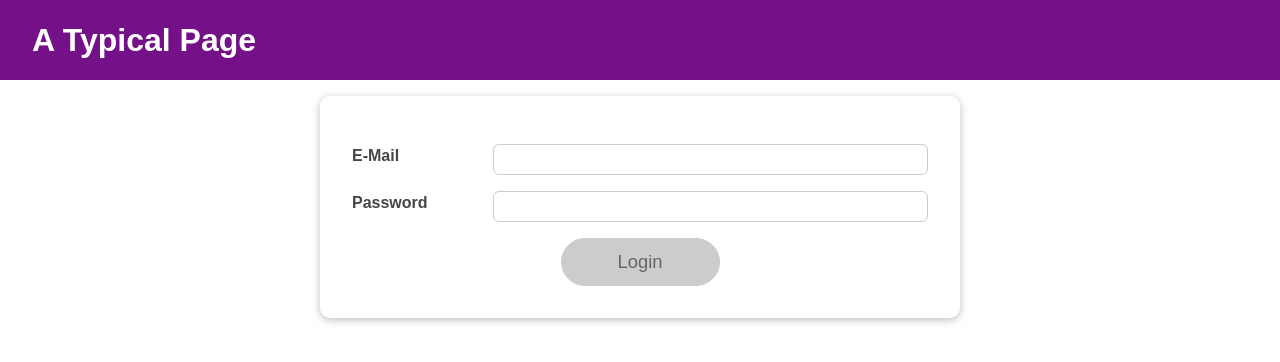
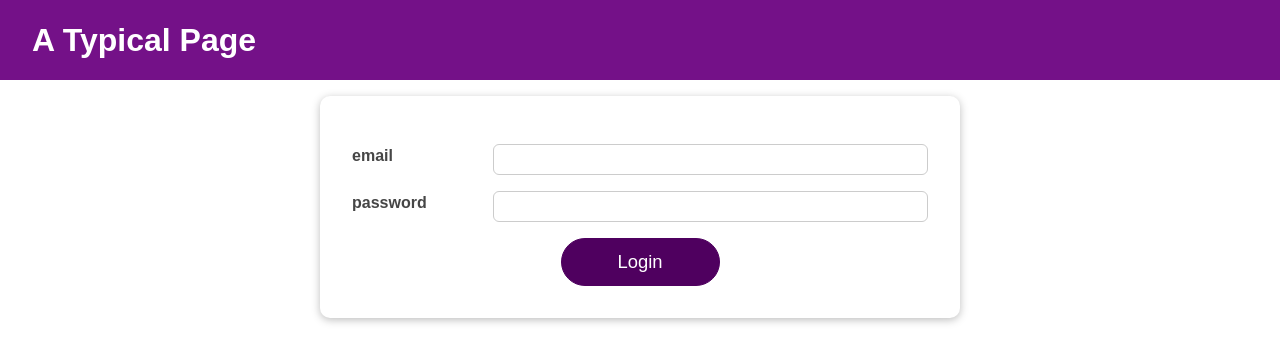
Before and after one commit to wantop1/react-complete-guide, a React (Create React App) app: page / in a window 1280 px wide. Shown: the top 362 px of the page. Built offline with nearby package versions, Linux system fonts and the light colour scheme.

Commit message:
feat: auth Context API, forwardRef Input

```diff
--- a/src/App.js
+++ b/src/App.js
@@ -1,35 +1,18 @@
-import React, { useState, useEffect } from 'react';
+import React, { useContext } from "react";
 
-import Login from './components/Login/Login';
-import Home from './components/Home/Home';
-import MainHeader from './components/MainHeader/MainHeader';
+import Login from "./components/Login/Login";
+import Home from "./components/Home/Home";
+import MainHeader from "./components/MainHeader/MainHeader";
+import AuthContext from "./store/auth-context";
 
 function App() {
-  const [isLoggedIn, setIsLoggedIn] = useState(false);
-
-  useEffect(()=>{
-    const storedLoggedInInfo = localStorage.getItem('isLoggedIn');
-    if(storedLoggedInInfo ==='1') {
-      setIsLoggedIn(true);
-    }
-  },[])
-
-  const loginHandler = (email, password) => {
-    localStorage.setItem('isLoggedIn', '1');
-    setIsLoggedIn(true);
-  };
-
-  const logoutHandler = () => {
-    localStorage.removeItem('isLoggedIn');
-    setIsLoggedIn(false);
-  };
-
+  const ctx = useContext(AuthContext);
   return (
     <React.Fragment>
-      <MainHeader isAuthenticated={isLoggedIn} onLogout={logoutHandler} />
+      <MainHeader />
       <main>
-        {!isLoggedIn && <Login onLogin={loginHandler} />}
-        {isLoggedIn && <Home onLogout={logoutHandler} />}
+        {!ctx.isLoggedIn && <Login />}
+        {ctx.isLoggedIn && <Home />}
       </main>
     </React.Fragment>
   );
--- a/src/components/Home/Home.js
+++ b/src/components/Home/Home.js
@@ -1,12 +1,16 @@
-import React from 'react';
+import React,{useContext} from 'react';
+import AuthContext from '../../store/auth-context';
+import Button from '../UI/Button/Button';
 
 import Card from '../UI/Card/Card';
 import classes from './Home.module.css';
 
 const Home = (props) => {
+  const authCtx = useContext(AuthContext);
   return (
     <Card className={classes.home}>
       <h1>Welcome back!</h1>
+      <Button onClick = {authCtx.onLogout}>Logout</Button>
     </Card>
   );
 };
--- a/src/components/Login/Login.js
+++ b/src/components/Login/Login.js
@@ -1,8 +1,16 @@
-import React, { useState, useReducer, useEffect } from "react";
+import React, {
+  useState,
+  useReducer,
+  useEffect,
+  useContext,
+  useRef,
+} from "react";
 
 import Card from "../UI/Card/Card";
 import classes from "./Login.module.css";
 import Button from "../UI/Button/Button";
+import Input from "../UI/Input/Input";
+import AuthContext from "../../store/auth-context";
 
 const emailReducer = (state, action) => {
   if (action.type === "USER_INPUT") {
@@ -43,6 +51,11 @@
     isValid: undefined,
   });
 
+  const authCtx = useContext(AuthContext);
+
+  const emailInputRef = useRef();
+  const passwordInputRef = useRef();
+
   const [formIsValid, setFormIsValid] = useState(false);
 
   const { isValid: emailIsValid } = emailState;
@@ -78,42 +91,42 @@
 
   const submitHandler = (event) => {
     event.preventDefault();
-    props.onLogin(emailState.value, passwordState.value);
+    if (formIsValid) {
+      authCtx.onLogin(emailState.value, passwordState.value);
+    } else if (!emailIsValid) {
+      emailInputRef.current.focus();
+    } else {
+      passwordInputRef.current.focus();
+    }
   };
 
   return (
     <Card className={classes.login}>
       <form onSubmit={submitHandler}>
-        <div
-          className={`${classes.control} ${
-            emailState.isValid === false ? classes.invalid : ""
-          }`}
-        >
-          <label htmlFor="email">E-Mail</label>
-          <input
+        <Input
+          ref={emailInputRef}
+          id="email"
+          label="email"
           type="email"
-            id="email"
+          isValid={emailIsValid}
           value={emailState.value}
           onChange={emailChangeHandler}
           onBlur={validateEmailHandler}
         />
-        </div>
-        <div
-          className={`${classes.control} ${
-            passwordState.isValid === false ? classes.invalid : ""
-          }`}
-        >
-          <label htmlFor="password">Password</label>
-          <input
+
+        <Input
+          ref={passwordInputRef}
+          id="password"
+          label="password"
           type="password"
-            id="password"
+          isValid={passwordIsValid}
           value={passwordState.value}
           onChange={passwordChangeHandler}
           onBlur={validatePasswordHandler}
         />
-        </div>
+
         <div className={classes.actions}>
-          <Button type="submit" className={classes.btn} disabled={!formIsValid}>
+          <Button type="submit" className={classes.btn}>
             Login
           </Button>
         </div>
--- a/src/components/Login/Login.module.css
+++ b/src/components/Login/Login.module.css
@@ -5,52 +5,6 @@
   padding: 2rem;
 }
 
-.control {
-  margin: 1rem 0;
-  display: flex;
-  align-items: stretch;
-  flex-direction: column;
-}
-
-.control label,
-.control input {
-  display: block;
-}
-
-.control label {
-  font-weight: bold;
-  flex: 1;
-  color: #464646;
-  margin-bottom: 0.5rem;
-}
-
-.control input {
-  flex: 3;
-  font: inherit;
-  padding: 0.35rem 0.35rem;
-  border-radius: 6px;
-  border: 1px solid #ccc;
-}
-
-.control input:focus {
-  outline: none;
-  border-color: #4f005f;
-  background: #f6dbfc;
-}
-
-.control.invalid input {
-  border-color: red;
-  background: #fbdada;
-}
-
 .actions {
   text-align: center;
 }
-
-@media (min-width: 768px) {
-  .control {
-    align-items: center;
-    flex-direction: row;
-  }
-
-}
--- a/src/components/MainHeader/MainHeader.js
+++ b/src/components/MainHeader/MainHeader.js
@@ -7,7 +7,7 @@
   return (
     <header className={classes['main-header']}>
       <h1>A Typical Page</h1>
-      <Navigation isLoggedIn={props.isAuthenticated} onLogout={props.onLogout} />
+      <Navigation/>
     </header>
   );
 };
--- a/src/components/MainHeader/Navigation.js
+++ b/src/components/MainHeader/Navigation.js
@@ -1,24 +1,26 @@
-import React from 'react';
+import React,{useContext} from 'react';
+import AuthContext from '../../store/auth-context';
 
 import classes from './Navigation.module.css';
 
 const Navigation = (props) => {
+  const ctx = useContext(AuthContext);
   return (
     <nav className={classes.nav}>
       <ul>
-        {props.isLoggedIn && (
+        {ctx.isLoggedIn && (
           <li>
             <a href="/">Users</a>
           </li>
         )}
-        {props.isLoggedIn && (
+        {ctx.isLoggedIn && (
           <li>
             <a href="/">Admin</a>
           </li>
         )}
-        {props.isLoggedIn && (
+        {ctx.isLoggedIn && (
           <li>
-            <button onClick={props.onLogout}>Logout</button>
+            <button onClick={ctx.onLogout}>Logout</button>
           </li>
         )}
       </ul>
--- /dev/null
+++ b/src/components/UI/Input/Input.js
@@ -0,0 +1,35 @@
+import React, { useRef, useImperativeHandle } from "react";
+import classes from "./Input.module.css";
+
+const Input = React.forwardRef((props, ref) => {
+  const inputRef = useRef();
+
+  const activate = () => {
+    inputRef.current.focus();
+  };
+
+  useImperativeHandle(ref, () => {
+    return {
+      focus: activate,
+    };
+  });
+  return (
+    <div
+      className={`${classes.control} ${
+        props.isValid === false ? classes.invalid : ""
+      }`}
+    >
+      <label htmlFor={props.id}>{props.label}</label>
+      <input
+        ref={inputRef}
+        type={props.type}
+        id={props.id}
+        value={props.value}
+        onChange={props.onChange}
+        onBlur={props.onBlur}
+      />
+    </div>
+  );
+});
+
+export default Input;
--- /dev/null
+++ b/src/components/UI/Input/Input.module.css
@@ -0,0 +1,44 @@
+.control {
+  margin: 1rem 0;
+  display: flex;
+  align-items: stretch;
+  flex-direction: column;
+}
+
+.control label,
+.control input {
+  display: block;
+}
+
+.control label {
+  font-weight: bold;
+  flex: 1;
+  color: #464646;
+  margin-bottom: 0.5rem;
+}
+
+.control input {
+  flex: 3;
+  font: inherit;
+  padding: 0.35rem 0.35rem;
+  border-radius: 6px;
+  border: 1px solid #ccc;
+}
+
+.control input:focus {
+  outline: none;
+  border-color: #4f005f;
+  background: #f6dbfc;
+}
+
+.control.invalid input {
+  border-color: red;
+  background: #fbdada;
+}
+
+@media (min-width: 768px) {
+  .control {
+    align-items: center;
+    flex-direction: row;
+  }
+}
--- a/src/index.js
+++ b/src/index.js
@@ -1,8 +1,13 @@
-import React from 'react';
-import ReactDOM from 'react-dom/client';
+import React from "react";
+import ReactDOM from "react-dom/client";
 
-import './index.css';
-import App from './App';
+import "./index.css";
+import App from "./App";
+import { AuthContextProvider } from "./store/auth-context";
 
-const root = ReactDOM.createRoot(document.getElementById('root'));
-root.render(<App />);
+const root = ReactDOM.createRoot(document.getElementById("root"));
+root.render(
+  <AuthContextProvider>
+    <App />
+  </AuthContextProvider>
+);
--- /dev/null
+++ b/src/store/auth-context.js
@@ -0,0 +1,41 @@
+import React, { useState, useEffect } from "react";
+
+const AuthContext = React.createContext({
+  isLoggedIn: false,
+  onLogout: () => {},
+  onLogin: (email, password) => {},
+});
+
+export const AuthContextProvider = (props) => {
+  const [isLoggedIn, setIsLoggedIn] = useState(false);
+  useEffect(() => {
+    const storedLoggedInInfo = localStorage.getItem("isLoggedIn");
+    if (storedLoggedInInfo === "1") {
+      setIsLoggedIn(true);
+    }
+  }, []);
+
+  const logoutHandler = () => {
+    localStorage.removeItem("isLoggedIn");
+    setIsLoggedIn(false);
+  };
+
+  const loginHandler = () => {
+    localStorage.setItem("isLoggedIn", "1");
+    setIsLoggedIn(true);
+  };
+
+  return (
+    <AuthContext.Provider
+      value={{
+        isLoggedIn: isLoggedIn,
+        onLogout: logoutHandler,
+        onLogin: loginHandler,
+      }}
+    >
+      {props.children}
+    </AuthContext.Provider>
+  );
+};
+
+export default AuthContext;
```
Lines whose indentation alone changed are shown as unchanged.
